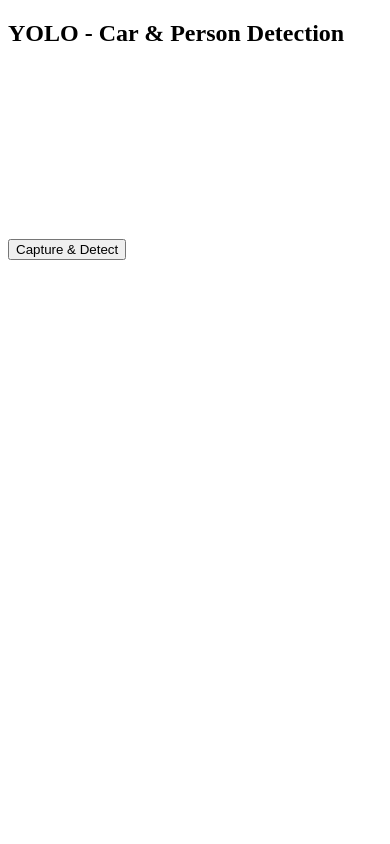
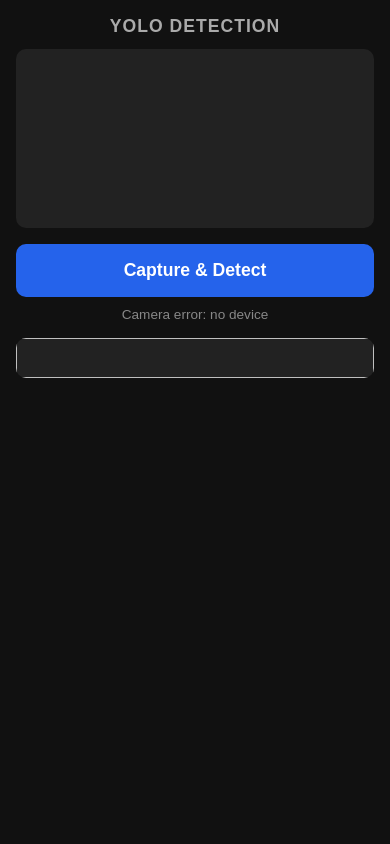
Before and after one commit to khoi2532005-ship-it/Test_for_CS2, a Flask app: page / in a window 390 px wide. Run offline with Flask 3, Linux system fonts and the light colour scheme.

Commit message:
feat: mobile-optimized UI

```diff
--- a/templates/index.html
+++ b/templates/index.html
@@ -1,42 +1,125 @@
 <!DOCTYPE html>
-<html>
+<html lang="en">
 <head>
+  <meta charset="UTF-8" />
+  <meta name="viewport" content="width=device-width, initial-scale=1.0" />
   <title>YOLO Detection</title>
+  <style>
+    * { box-sizing: border-box; margin: 0; padding: 0; }
+
+    body {
+      background: #111;
+      color: #fff;
+      font-family: sans-serif;
+      display: flex;
+      flex-direction: column;
+      align-items: center;
+      min-height: 100vh;
+      padding: 16px;
+    }
+
+    h2 {
+      font-size: 1.1rem;
+      margin-bottom: 12px;
+      color: #aaa;
+      letter-spacing: 1px;
+      text-transform: uppercase;
+    }
+
+    video, #result {
+      width: 100%;
+      max-width: 640px;
+      border-radius: 10px;
+      background: #222;
+      display: block;
+    }
+
+    #result {
+      margin-top: 16px;
+      min-height: 40px;
+    }
+
+    button {
+      margin-top: 16px;
+      width: 100%;
+      max-width: 640px;
+      padding: 16px;
+      font-size: 1.1rem;
+      font-weight: bold;
+      background: #2563eb;
+      color: white;
+      border: none;
+      border-radius: 10px;
+      cursor: pointer;
+      transition: background 0.2s;
+    }
+
+    button:active { background: #1d4ed8; }
+    button:disabled { background: #555; cursor: not-allowed; }
+
+    #status {
+      margin-top: 10px;
+      font-size: 0.85rem;
+      color: #888;
+    }
+
+    canvas { display: none; }
+  </style>
 </head>
 <body>
-  <h2>YOLO - Car & Person Detection</h2>
+  <h2>YOLO Detection</h2>
   <video id="vid" autoplay muted playsinline></video>
-  <br><br>
-  <button onclick="capture()">Capture & Detect</button>
-  <br><br>
-  <canvas id="canvas" style="display:none"></canvas>
-  <br>
+  <button id="btn" onclick="capture()">Capture & Detect</button>
+  <p id="status">Waiting for camera...</p>
+  <canvas id="canvas"></canvas>
   <img id="result" />
 
   <script>
     const video = document.getElementById("vid");
     const canvas = document.getElementById("canvas");
     const result = document.getElementById("result");
+    const btn = document.getElementById("btn");
+    const status = document.getElementById("status");
 
-    navigator.mediaDevices.getUserMedia({ video: { width: 1920, height: 1080 } })
-      .then(stream => video.srcObject = stream)
-      .catch(err => alert("Camera error: " + err));
+    navigator.mediaDevices.getUserMedia({ video: { facingMode: "environment", width: 1920, height: 1080 } })
+      .then(stream => {
+        video.srcObject = stream;
+        status.textContent = "Camera ready";
+      })
+      .catch(err => {
+        status.textContent = "Camera error: " + err.message;
+      });
 
     function capture() {
+      btn.disabled = true;
+      btn.textContent = "Processing...";
+      status.textContent = "Running detection...";
+
       canvas.width = video.videoWidth;
       canvas.height = video.videoHeight;
       canvas.getContext("2d").drawImage(video, 0, 0);
 
-      const imageData = canvas.toDataURL("image/jpeg", 0.8);
-
       fetch("/detect", {
         method: "POST",
         headers: { "Content-Type": "application/json" },
-        body: JSON.stringify({ image: imageData })
+        body: JSON.stringify({ image: canvas.toDataURL("image/jpeg", 0.8) })
       })
       .then(r => r.json())
-      .then(data => result.src = data.image)
-      .catch(err => alert("Detection error: " + err));
+      .then(data => {
+        if (data.error) {
+          status.textContent = "Error: " + data.error;
+        } else {
+          result.src = data.image;
+          status.textContent = "Done!";
+        }
+      })
+      .catch(err => {
+        status.textContent = "Request failed: " + err.message;
+      })
+      .finally(() => {
+        btn.disabled = false;
+        btn.textContent = "Capture & Detect";
+      });
     }
   </script>
 </body>
```
